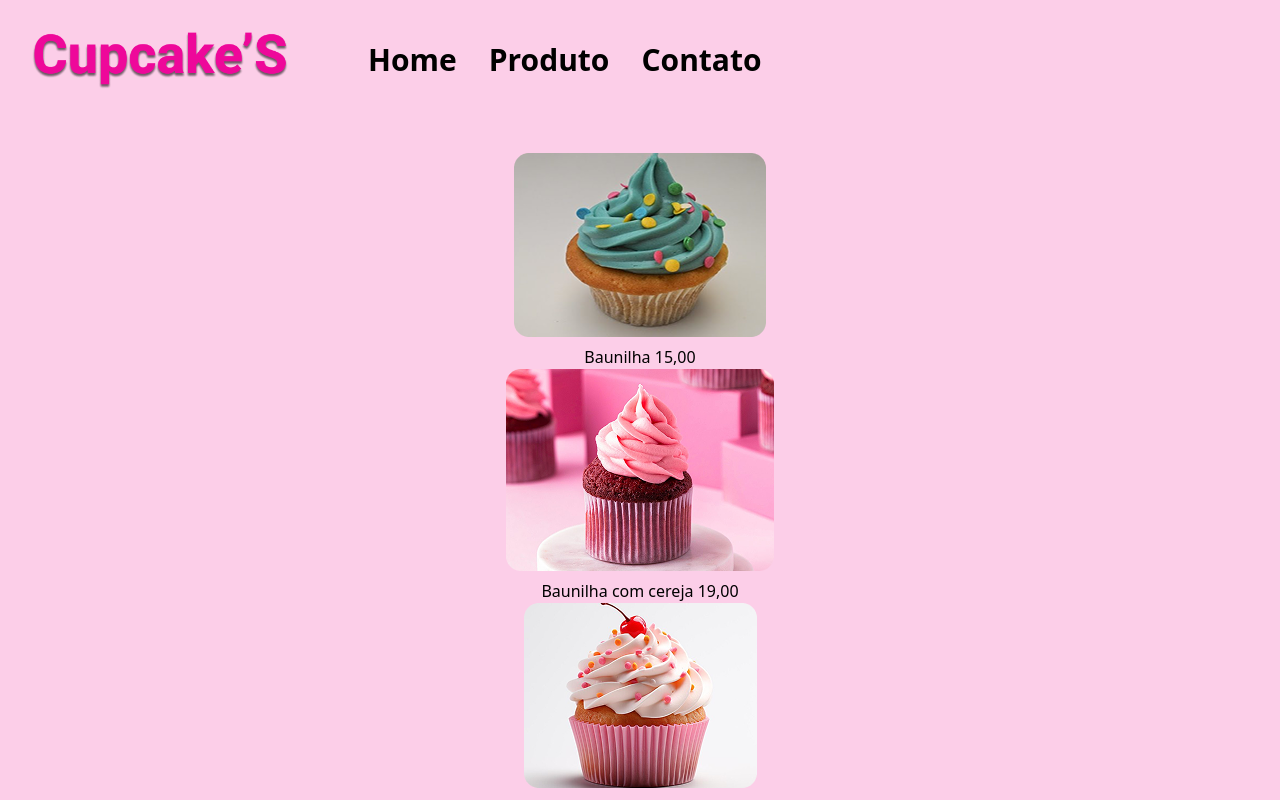
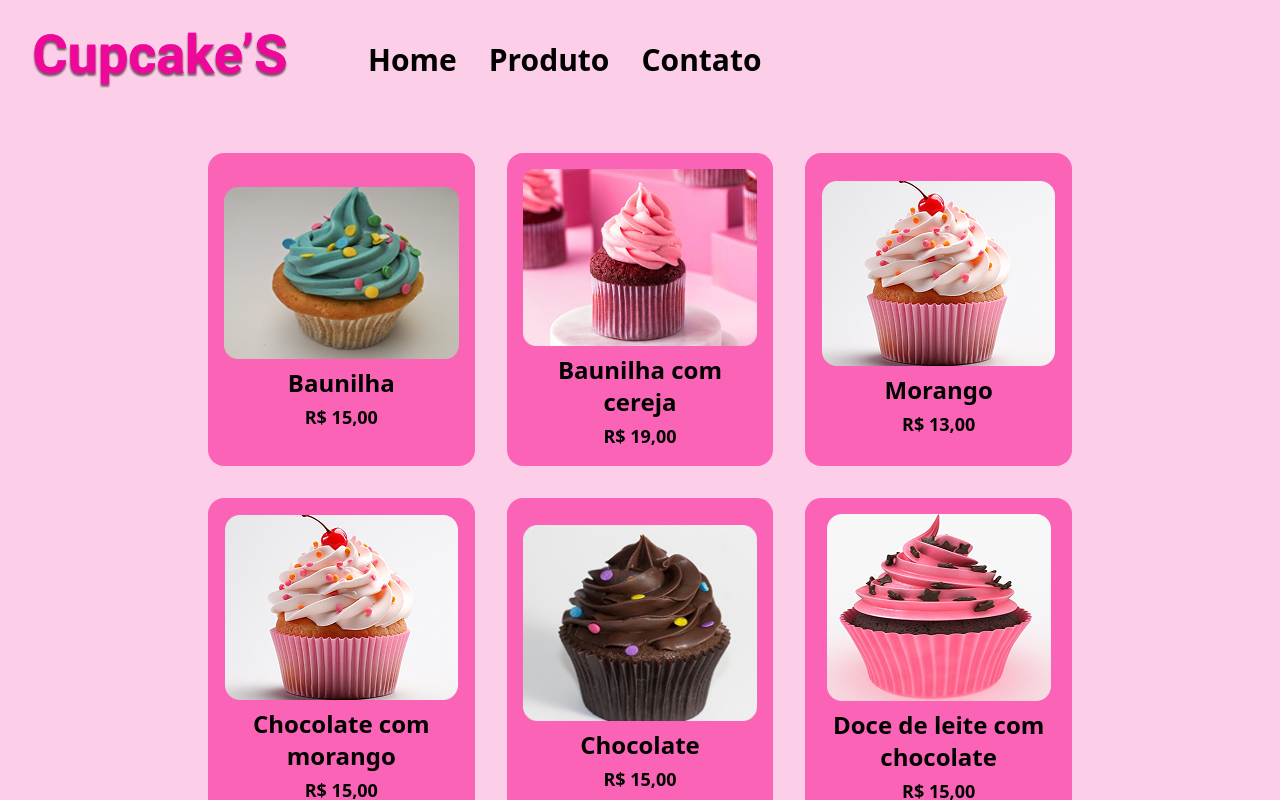
Before and after one commit to dressmarktplace/cupcake, a React (Vite) app: page /products in a window 1280 px wide. Shown: the top 800 px of the page. Built offline with nearby package versions, Linux system fonts and the light colour scheme.

Commit message:
finalizado a página produto

```diff
--- /dev/null
+++ b/src/components/Card/index.jsx
@@ -0,0 +1,14 @@
+export const Card = ({ img, title, price }) => {
+    return (
+        <section className="bg-pink-400 p-4 flex flex-col items-center justify-center rounded-2xl">
+            <figure className="mb-2">
+                <img src={img} alt={title} />
+            </figure>
+
+            <article className="space-y-1">
+                <h4 className="text-2xl font-semibold">{title}</h4>
+                <p className="text-lg font-black">{price}</p>
+            </article>
+        </section>
+    )
+}
--- a/src/components/Header/index.jsx
+++ b/src/components/Header/index.jsx
@@ -7,8 +7,8 @@ export const Header = () => {
 
             <ul className="flex flex-col lg:flex-row font-extrabold text-3xl space-y-4  space-x-8">
                 <li><Link to="/">Home</Link></li>
-                <li><Link to="/">Produto</Link></li>
-                <li><Link to="/">Contato</Link></li>
+                <li><Link to="/products">Produto</Link></li>
+                <li><Link to="/contact">Contato</Link></li>
             </ul>
         </header>
     )
--- a/src/pages/Contact/index.jsx
+++ b/src/pages/Contact/index.jsx
@@ -1,9 +1,20 @@
+import { Header } from "../../components/Header"
+
 export const Contact = () => {
     return (
-        <main className="min-h-dvh grid place-items-center bg-slate-50">
-            <h1 className="text-3xl font-bold text-slate-800">
-                 Contato
-            </h1>
+        <main className="min-h-dvh grid place-items-center bg-pink-200">
+        <Header />
+
+        <article className=" ">
+           <img src="./fotomichelle.png" alt="Foto contato" />
+
+          <p className= "text-slate-800 text-center text-lg" >
+                 Michelle Silva
+                (16)99999-9999
+                </p>
+
+
+        </article>
         </main>
     );
 }
--- a/src/pages/Products/index.jsx
+++ b/src/pages/Products/index.jsx
@@ -1,3 +1,4 @@
+import { Card } from "../../components/Card";
 import { Header } from "../../components/Header";
 
 export const Products = () => {
@@ -6,37 +7,16 @@ export const Products = () => {
             <Header />
 
 
-          <article className="text-center p-4 gap-8 grid gride-cols-3 max-w-4xl mx-auto">
+            <div className="text-center p-4 gap-8 grid md:grid-cols-2 lg:grid-cols-3 max-w-4xl mx-auto">
+                <Card img="./foto1.png" title="Baunilha" price="R$ 15,00" />
+                <Card img="./foto2.png" title="Baunilha com cereja" price="R$ 19,00" />
+                <Card img="./foto3.png" title="Morango" price="R$ 13,00" />
+                <Card img="./foto4.png" title="Chocolate com morango" price="R$ 15,00" />
+                <Card img="./foto5.png" title="Chocolate" price="R$ 15,00" />
+                <Card img="./foto6.png" title="Doce de leite com chocolate" price="R$ 15,00" />
 
-               <figure>
 
-                    <img src="./foto1.png" alt="Foto 1" className="max-w-4xl mx-auto" />
-                     <figcaption className="mt-2 text-center text-sm text-black-800"/>
-                        Baunilha
-                        15,00
-                    <img src="./foto2.png" alt="Foto 2" className="max-w-4xl mx-auto" />
-                     <figcaption className="mt-2 text-center text-sm text-black-800"/>
-                    Baunilha com cereja
-                     19,00
-                    <img src="./foto3.png" alt="Foto 3" className="max-w-4xl mx-auto" />
-                     <figcaption className="mt-2 text-center text-sm text-black-800"/>
-                    Morango
-                    15,00
-                    <img src="./foto4.png" alt="Foto 4" className="max-w-4xl mx-auto" />
-                     <figcaption className="mt-2 text-center text-sm text-black-800"/>
-                    Chocolate com morango
-                    20,00
-                    <img src="./foto5.png" alt="Foto 5" className="max-w-4xl mx-auto" />
-                     <figcaption className="mt-2 text-center text-sm text-black-800"/>
-                    Chocolate
-                     15,00
-                    <img src="./foto6.png" alt="Foto 6" className="max-w-4xl mx-auto" />
-                     <figcaption className="mt-2 text-center text-sm text-black-800"/>
-                    Doce de leite com Chocolate
-                     20,00
-
-                </figure>
-            </article>
+            </div>
         </main>
     );
 }
```
Also changed, not shown: public/fotomichelle.png (added).
